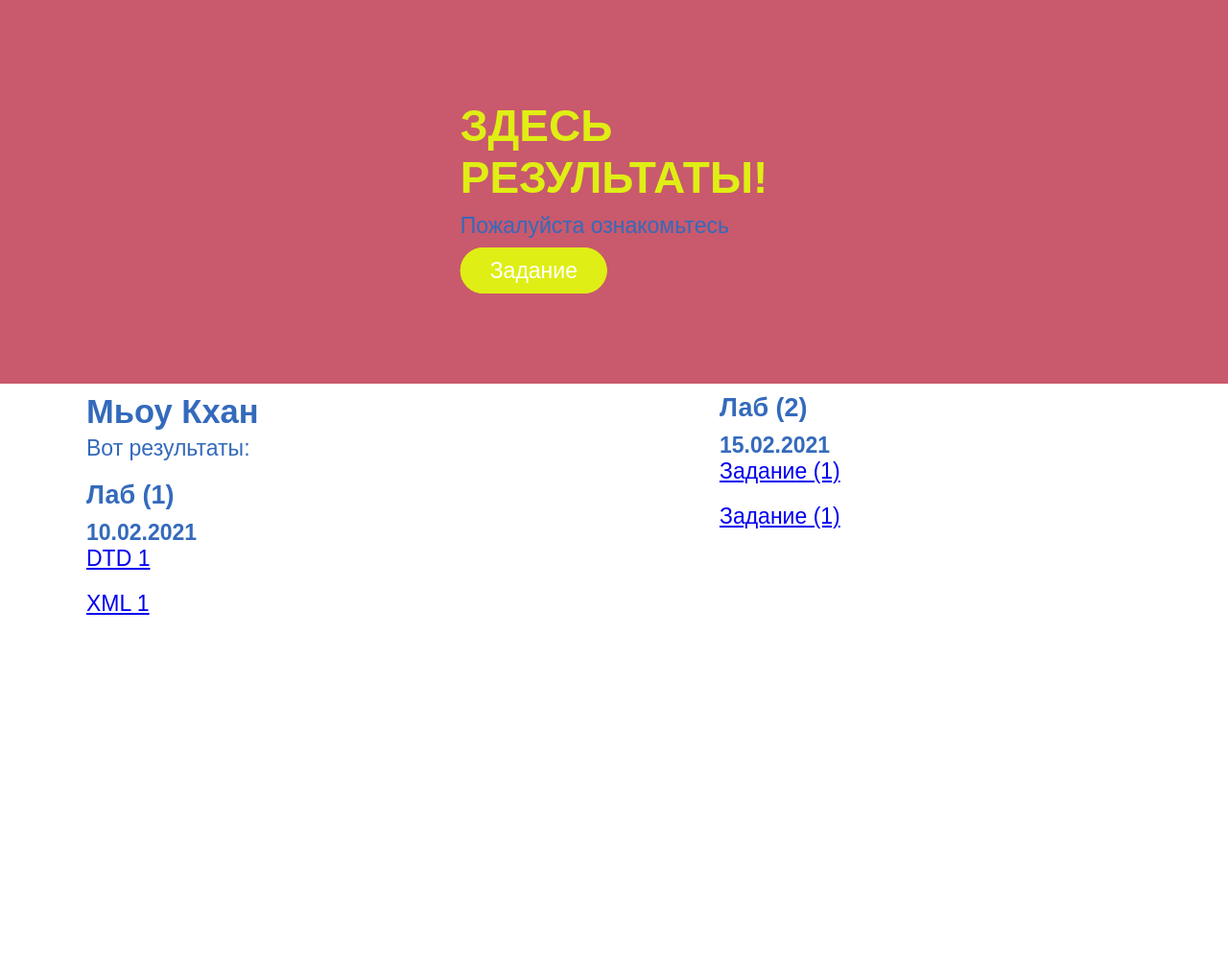
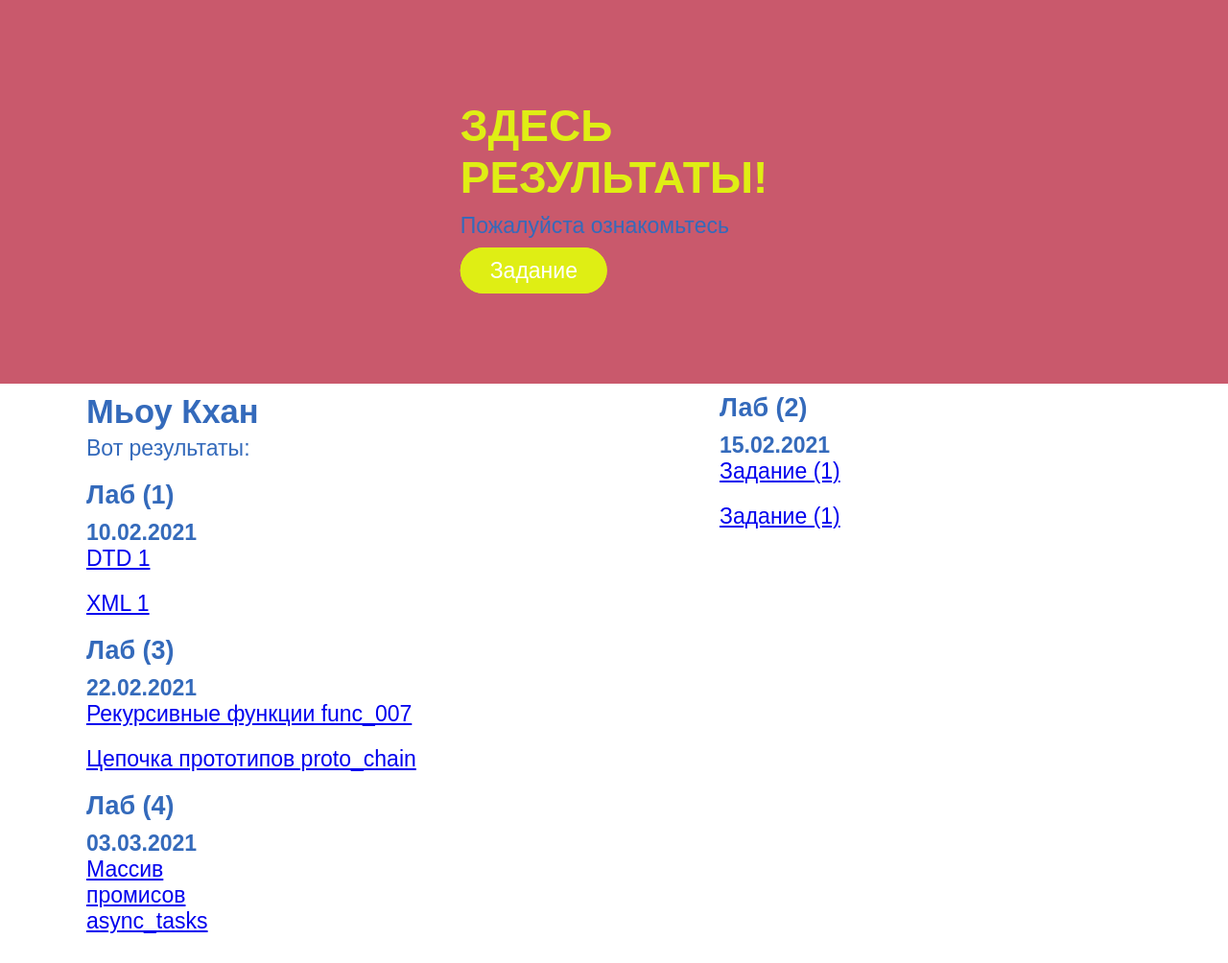
Before and after one commit to Myokhant5306/Myokhant5306, a plain HTML site: page tasks/index.html in a window 1280 px wide. Shown: the whole page at 96% size. Before the commit the page ends 800 px from the top, so only its background shows below. Drawn offline with Linux system fonts and the light colour scheme.

Commit message:
Update index.html

```diff
--- a/tasks/index.html
+++ b/tasks/index.html
@@ -31,8 +31,21 @@
 <h4>15.02.2021</h4>
 <p><a class="link-mathml" href="https://kodaktor.ru/x/_92ed36e/a20a6" target="_blank">Задание (1)</a></p>
 <p><a class="link-xsl" href="https://kodaktor.ru/x/92ed36e" target="_blank">Задание (1)</a></p>
+</div>
 
+<div class="box box3">
+<h3>Лаб (3)</h3>
+<h4>22.02.2021</h4>
+<p><a class="link-html" href="https://kodaktor.ru/?!=c702a66" target="_blank">Рекурсивные функции func_007</a></p>
+<p><a class="=link-html" href="https://Myokhant5306.github.io/22.02.2021/index.html" target="_blank">Цепочка прототипов proto_chain</a></p><div/>
 </div>
+
+<div class="box box4">
+<h3>Лаб (4)</h3>
+<h4>03.03.2021</h4>
+<p><a class="link-html" href="https://pyaephyoaung-web.github.io/03.03.2021/index.html" target="_blank">Массив промисов async_tasks</a></p>
+</div>
+
 </div>
 </section>
 </body>
```
